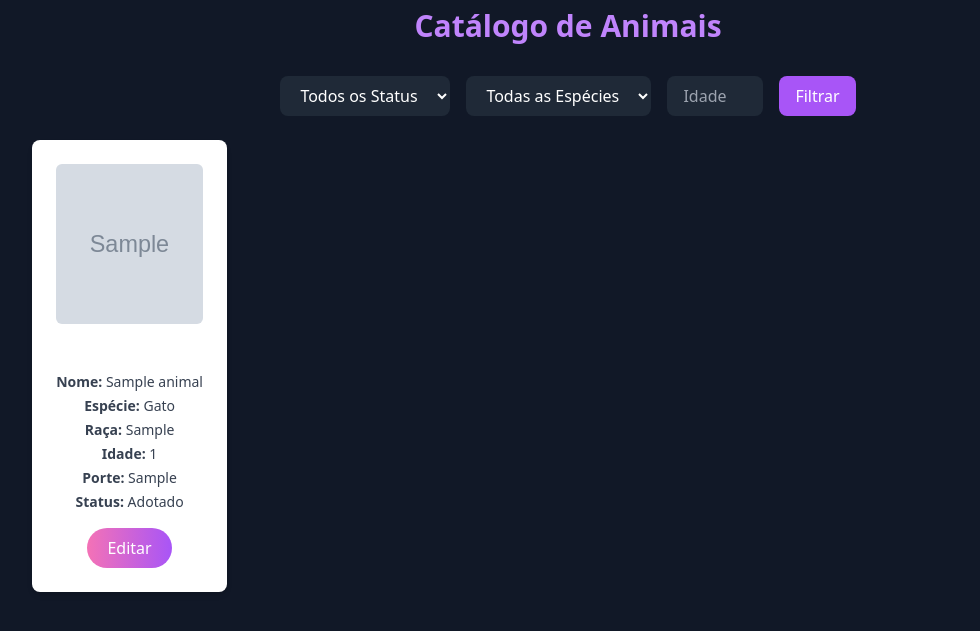
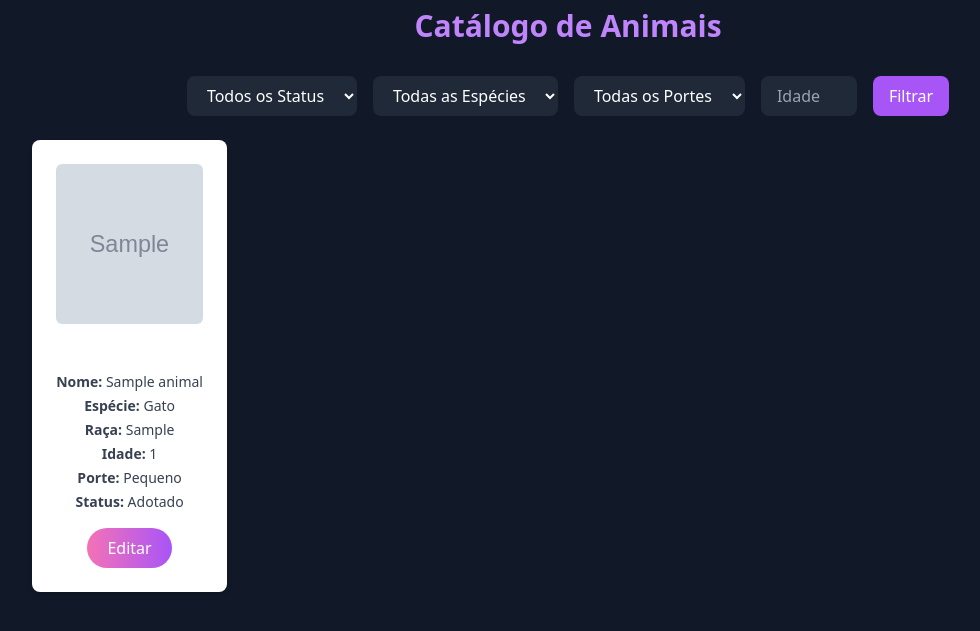
Before and after one commit to CristianoMafraJunior/Sistema-Acapra, a Django app: page /catalogo_admin/ in a window 1280 px wide. Shown: the part 96-727 px from the top of the page, without its empty margins (8-988 px from the left). Run offline with Django 5.2, Linux system fonts and the light colour scheme; tables that the repository leaves empty hold one stand-in row (values such as "Sample post"); grey boxes marked "Sample" are stand-in pictures; style sheets or scripts are compiled from the project's sources.

Commit message:
[IMP] acapra: filtros

```diff
--- a/acapra/models/animal.py
+++ b/acapra/models/animal.py
@@ -8,7 +8,10 @@
         choices=[("Gato", "Gato"), ("Cachorro", "Cachorro")],
     )
     idade = models.IntegerField()
-    porte = models.CharField(max_length=50)
+    porte = models.CharField(
+        max_length=50,
+        choices=[("Pequeno", "Pequeno"), ("Médio", "Médio"), ("Grande", "Grande")],
+    )
     descricao = models.TextField()
     status_adocao = models.CharField(
         choices=[("A", "Adotado"), ("D", "Disponível")],
--- a/acapra/templates/acapra/admin_dashboard.html
+++ b/acapra/templates/acapra/admin_dashboard.html
@@ -48,6 +48,13 @@
                         <option value="Gato" {% if filtro_especie == "Gato" %}selected{% endif %}>Gato</option>
                         <option value="Cachorro"
                                 {% if filtro_especie == "Cachorro" %}selected{% endif %}>Cachorro</option>
+                    </select>
+                    <select name="porte" class="bg-gray-800 text-white rounded-lg px-4 py-2">
+                        <option value="">Todas os Portes</option>
+                        <option value="Pequeno"
+                                {% if filtro_status == "Pequeno" %}selected{% endif %}>Pequeno</option>
+                        <option value="Médio" {% if filtro_status == "Médio" %}selected{% endif %}>Médio</option>
+                        <option value="Grande" {% if filtro_status == "Grande" %}selected{% endif %}>Grande</option>
                     </select>
                     <input type="number"
                            name="idade"
--- a/acapra/views/catalogo_admin.py
+++ b/acapra/views/catalogo_admin.py
@@ -5,12 +5,15 @@
 def CatalogoAdmin(request):
     filtro_status = request.GET.get("status")
     filtro_especie = request.GET.get("especie")
+    filtro_porte = request.GET.get("porte")
     filtro_idade = request.GET.get("idade")
     animais = Animal.objects.all()
     if filtro_status:
         animais = animais.filter(status_adocao=filtro_status)
     if filtro_especie:
         animais = animais.filter(especie=filtro_especie)
+    if filtro_porte:
+        animais = animais.filter(porte=filtro_porte)
     if filtro_idade:
         animais = animais.filter(idade=filtro_idade)
     return render(
@@ -20,6 +23,7 @@
             "animais": animais,
             "filtro_status": filtro_status,
             "filtro_especie": filtro_especie,
+            "filtro_porte": filtro_porte,
             "filtro_idade": filtro_idade,
         },
     )
```
Also changed, not shown: acapra/forms/form_cadastro_animais.py (+10 -10 lines), acapra/templates/acapra/animais_disponiveis.html (+7 -0 lines), acapra/templates/acapra/animais_disponiveis_user.html (+7 -0 lines), acapra/migrations/0009_alter_animal_porte_alter_animal_raca.py (added).
